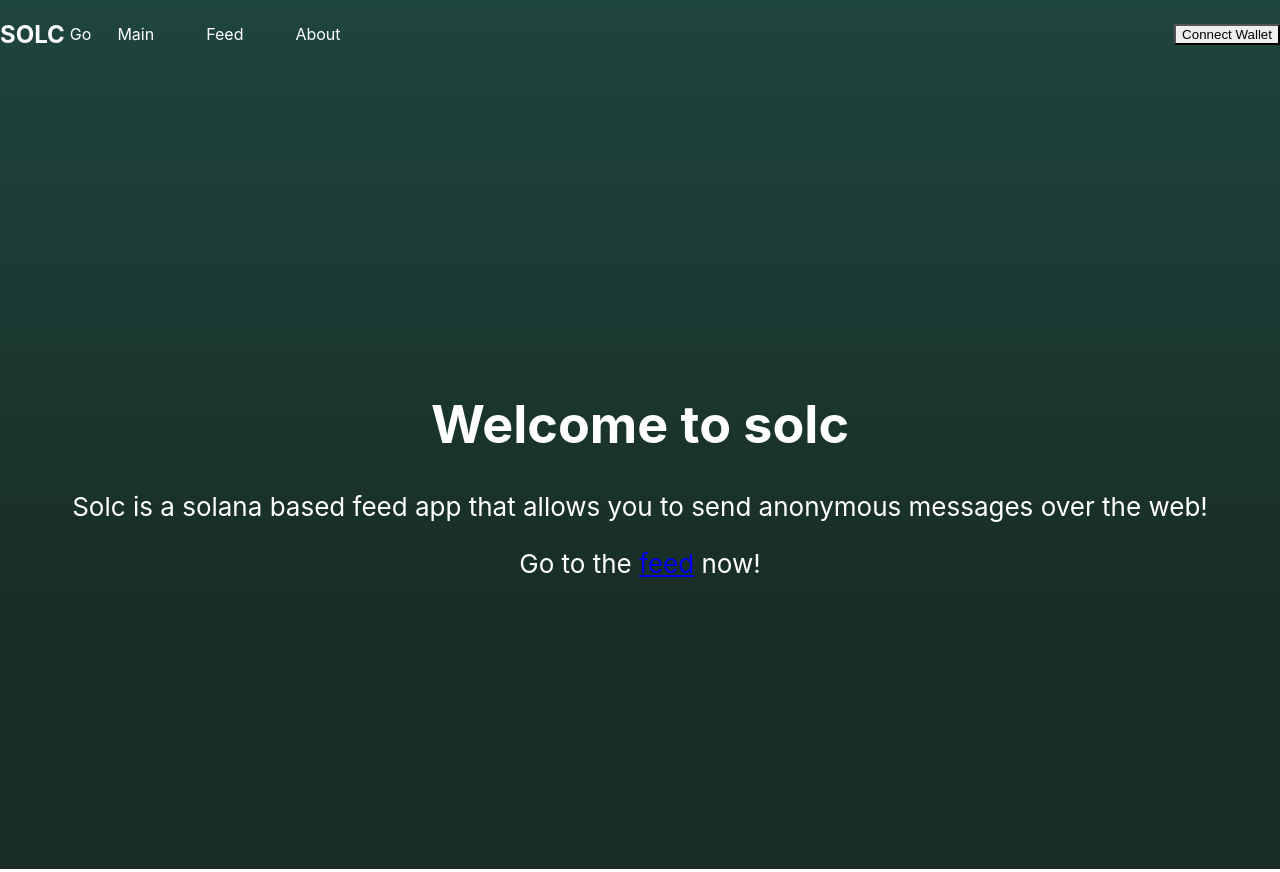
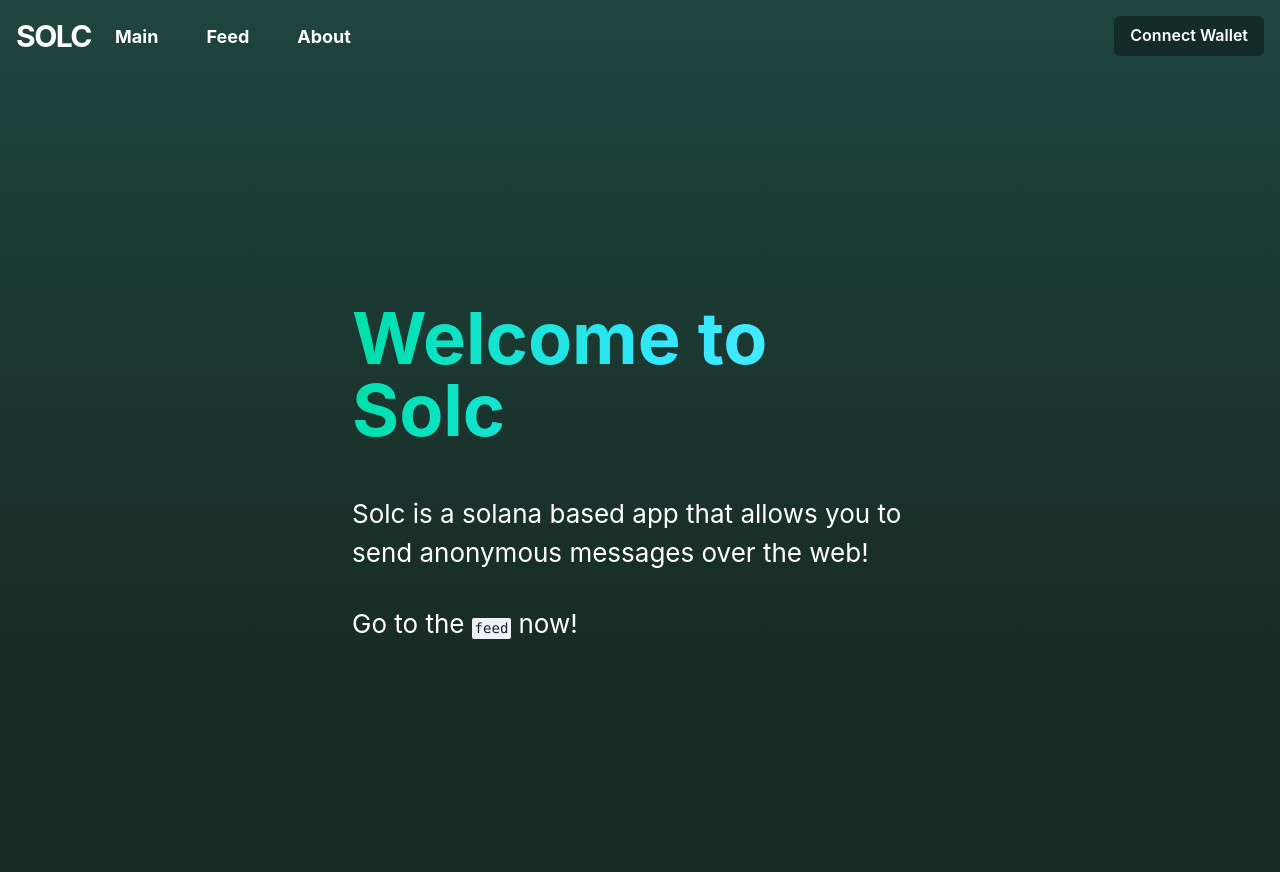
Before and after one commit to shreyjay0/solc, a React (Create React App) app: page / in a window 1280 px wide. Built offline with nearby package versions, Linux system fonts and the light colour scheme.

Commit message:
index styled

```diff
--- a/package.json
+++ b/package.json
@@ -3,6 +3,7 @@
   "version": "0.1.0",
   "private": true,
   "dependencies": {
+    "@chakra-ui/button": "^1.5.1",
     "@chakra-ui/react": "^1.7.3",
     "@emotion/react": "^11.7.1",
     "@emotion/styled": "^11.6.0",
--- a/src/App.css
+++ b/src/App.css
@@ -5,6 +5,15 @@
 .App-logo {
   height: 40vmin;
   pointer-events: none;
+}
+
+@keyframes backg-anim {
+  from {
+    -webkit-filter: hue-rotate(-20deg);
+  }
+  to {
+    -webkit-filter: hue-rotate(40deg);
+  }
 }
 
 @media (prefers-reduced-motion: no-preference) {
--- a/src/components/ConnectButton.js
+++ b/src/components/ConnectButton.js
@@ -1,5 +1,5 @@
 import React, { useState } from "react";
-import { Button } from "@chakra-ui/react";
+import { Button } from "@chakra-ui/button";
 import { WalletConnect, WalletDisconnect } from "../utils/wallet";
 export const ConnectButton = () => {
   const [isConnected, setIsConnected] = useState(false);
@@ -48,6 +48,7 @@
       ) : (
         <Button
           size="md"
+          display="block"
           colorScheme="blackAlpha"
           onClick={() => {
             onConnectWallet();
--- a/src/components/Header.css
+++ b/src/components/Header.css
@@ -8,13 +8,15 @@
 }
 
 .nav-options-outer {
-  padding: 6px;
+  padding: 4px;
+  font-weight: bold;
+  font-size: 18px;
 }
 
 .nav-options-outer:hover {
   background-color: #bcd1c711;
   color: #fff;
-  border-radius: 3px;
+  border-radius: 6px;
 }
 
 .back-main {
--- a/src/components/Header.js
+++ b/src/components/Header.js
@@ -7,37 +7,44 @@
 
 const Header = (props) => {
   const { isOpen, onOpen, onClose } = useDisclosure();
-  const handleToggle = () => (isOpen ? onClose() : onOpen());
+  const onToggleClick = () => (isOpen ? onClose() : onOpen());
 
   return (
     <Flex
       as="nav"
+      wrap="wrap"
       align="center"
+      padding="0 1.5rem 0 1.5rem"
       justify="space-between"
-      wrap="wrap"
+      color="white"
       bg="none"
-      color="white"
+      padding="1rem"
       {...props}
     >
-      <Flex align="center" mr={5}>
+      <Flex align="center" mr={5} margin={{ base: "auto", md: "" }}>
         <Heading as="h1" size="lg" letterSpacing={"tighter"}>
           SOLC
         </Heading>
       </Flex>
 
-      <Box display={{ base: "block", md: "none" }} onClick={handleToggle}>
-        Go
+      <Box
+        fontSize={28}
+        _hover={{ cursor: "pointer" }}
+        display={{ base: "block", md: "none" }}
+        onClick={onToggleClick}
+      >
+        😎
       </Box>
 
       <Stack
         direction={{ base: "column", md: "row" }}
         display={{ base: isOpen ? "block" : "none", md: "flex" }}
+        alignItems="center"
         width={{ base: "full", md: "auto" }}
-        alignItems="center"
         flexGrow={1}
         mt={{ base: 4, md: 0 }}
       >
-        <Tabs>
+        <Tabs display={{ base: isOpen ? "grid" : "none", md: "block" }}>
           <a className="nav-options-outer">
             <Link className="nav-options" to="/">
               Main
--- a/src/index.css
+++ b/src/index.css
@@ -15,4 +15,5 @@
 .index-main {
   background-color: #1e453e;
   background-image: linear-gradient(180deg, #1e453e 0%, #182c25 74%);
+  min-height: 100vh;
 }
--- a/src/index.js
+++ b/src/index.js
@@ -6,9 +6,11 @@
 import Feed from "./pages/Feed";
 import { BrowserRouter, Routes, Route } from "react-router-dom";
 import Header from "./components/Header";
+import { ChakraProvider } from "@chakra-ui/react";
 
 ReactDOM.render(
   <React.StrictMode>
+    <ChakraProvider>
       <BrowserRouter>
         <div className="index-main">
           <Header />
@@ -18,6 +20,7 @@
           </Routes>
         </div>
       </BrowserRouter>
+    </ChakraProvider>
   </React.StrictMode>,
   document.getElementById("root")
 );
--- a/src/pages/Indx.js
+++ b/src/pages/Indx.js
@@ -1,16 +1,32 @@
+import { Box, Code, Heading, Text } from "@chakra-ui/react";
 import { Link } from "react-router-dom";
 
 const Indx = () => {
   return (
     <div>
-      <h1>Welcome to solc</h1>
-      <p>
-        Solc is a solana based feed app that allows you to send anonymous
-        messages over the web!
-      </p>
-      <a>
-        Go to the <Link to="/feed">feed</Link> now!
-      </a>
+      <Box maxW="36rem" textAlign="left">
+        <Heading
+          className="main-welcome backg"
+          bgClip="text"
+          bgGradient="linear-gradient(90deg, #11E259, #3AFFFF)"
+          animation="backg-anim 8s ease-in-out infinite"
+          size="4xl"
+          mb={12}
+        >
+          Welcome to Solc
+        </Heading>
+        <Text mb={8}>
+          Solc is a solana based app that allows you to send anonymous messages
+          over the web!
+        </Text>
+        <a>
+          Go to the{" "}
+          <Link to="/feed">
+            <Code className="link-to-feed-main">feed</Code>
+          </Link>{" "}
+          now!
+        </a>
+      </Box>
     </div>
   );
 };
```
Also changed, not shown: src/pages/About.js (added). Lines whose indentation alone changed are shown as unchanged.
